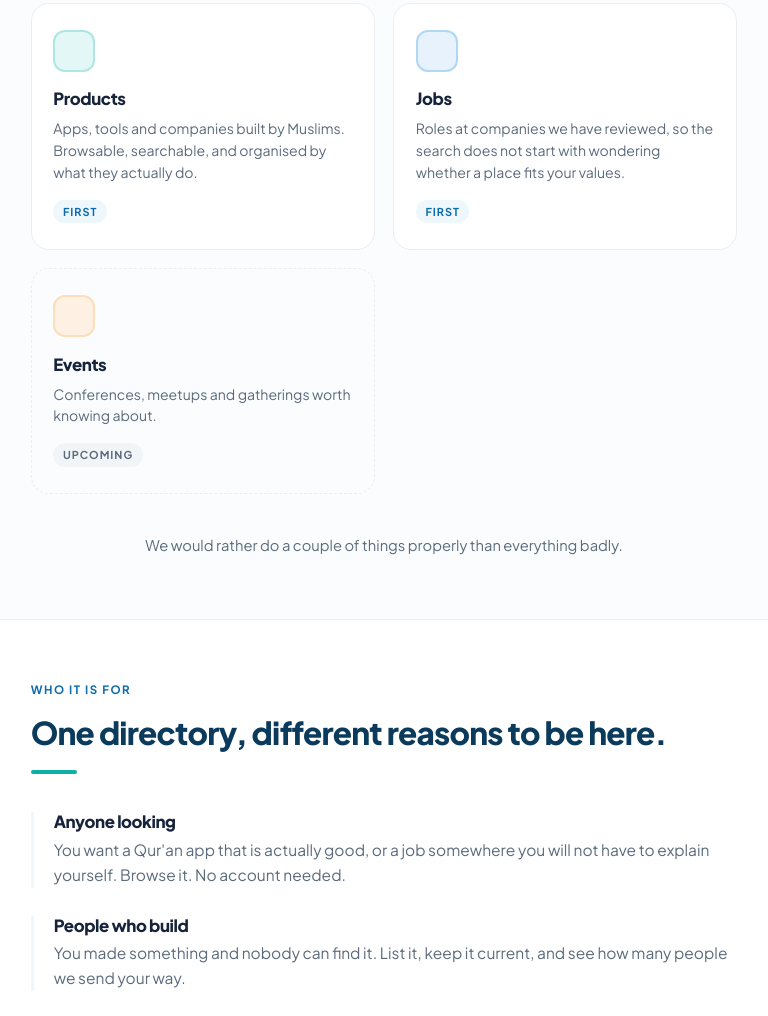
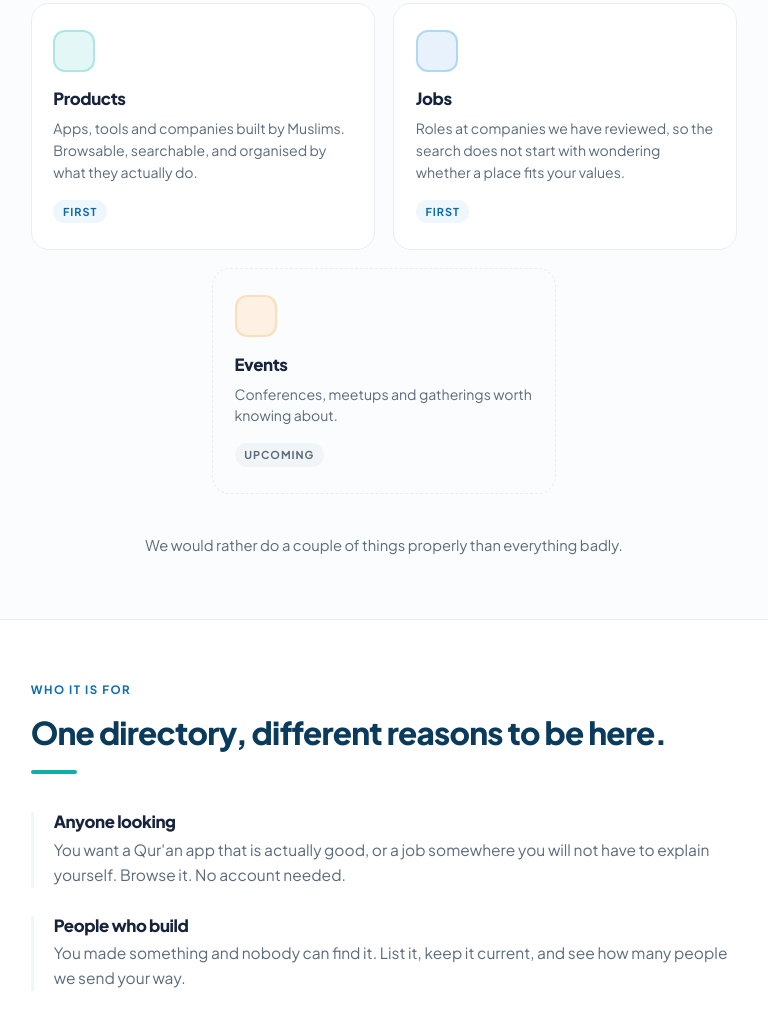
Before and after one commit to taseenw/4ummah-landing, a plain HTML site: page index.html in a window 768 px wide. Shown: the part 1443-2459 px from the top of the page. Drawn offline with Linux system fonts and the light colour scheme.

Commit message:
Centre the odd card out in the two column layout
Three pillar cards in a two column grid leave the last one alone in the
left column with a hole beside it, which reads as a layout that ran out
rather than a deliberate arrangement. It spans the row and centres at the
same width its siblings have.

Keyed on :last-child:nth-child(odd) rather than on the third card, so the
parity triggers it rather than the count: a fourth card turns the rule off
by itself, a fifth turns it back on. Bounded below at 561px, since under
that the grid is a single column and halving the width would be wrong.

Co-Authored-By: Claude Opus 5 <noreply@anthropic.com>
Claude-Session: https://claude.ai/code/session_01XL8qaMW6oLjMGN4YeB4Uac

```diff
--- a/styles.css
+++ b/styles.css
@@ -187,6 +187,24 @@ section h2 { font-size: clamp(1.65rem, 1.2rem + 1.6vw, 2.3rem); color: var(--nav
 .tag-live { background: var(--brand-soft); color: var(--brand-deep); }
 
 @media (max-width: 1000px) { .cards { grid-template-columns: repeat(2, 1fr); } }
+
+/* Three cards in two columns leaves the last one alone in the left column with
+   a hole beside it. Span the row and centre it at the same width its siblings
+   have, so it reads as deliberate rather than as a layout that ran out.
+
+   Keyed on :last-child:nth-child(odd) rather than on .card:nth-child(3), so it
+   is the parity that triggers it, not the count. Add a fourth card and the rule
+   stops applying by itself; add a fifth and it starts again.
+
+   Bounded below at 561px because under that the grid is a single column, where
+   halving the width would be wrong. */
+@media (max-width: 1000px) and (min-width: 561px) {
+  .cards > .card:last-child:nth-child(odd) {
+    grid-column: 1 / -1;
+    max-width: calc(50% - (1.15rem / 2));
+    margin-inline: auto;
+  }
+}
 @media (max-width: 560px)  { .cards { grid-template-columns: 1fr; } }
 
 /* --- who ------------------------------------------------------------- */
```
